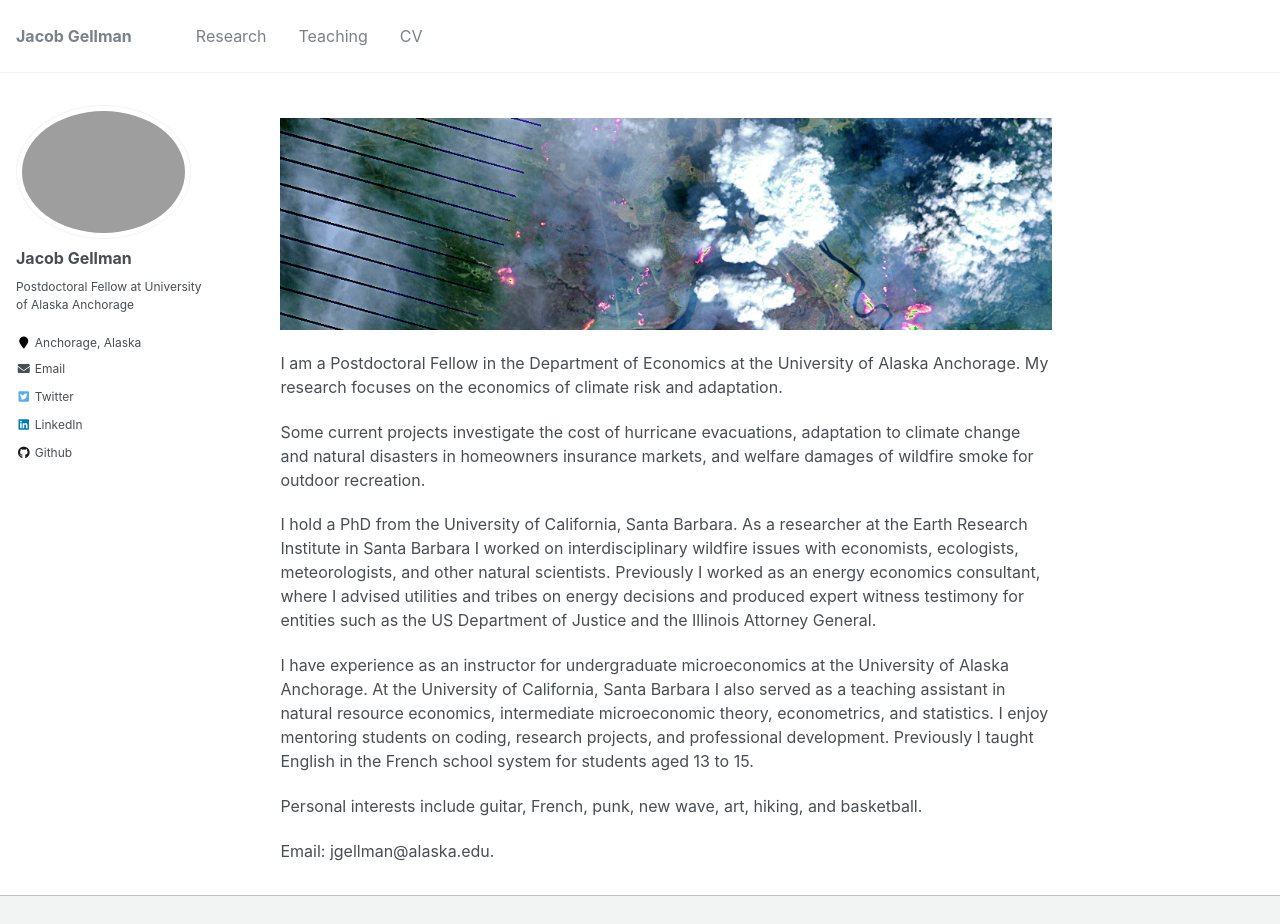
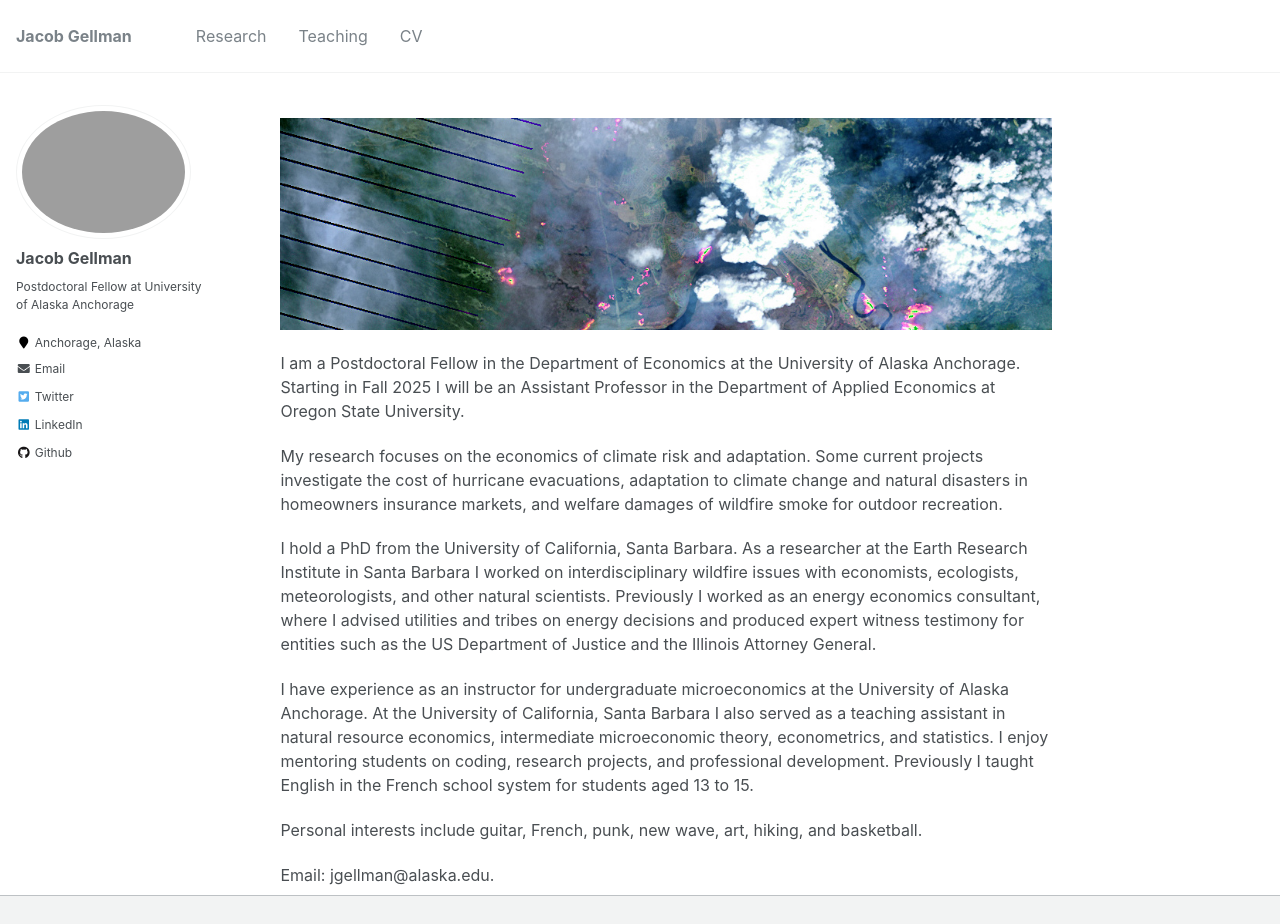
Before and after one commit to jacobgellman/jacobgellman.github.io, a Jekyll site: the page built from _pages/about.md, in a window 1280 px wide and 1076 px high, cut to the strip 0-924 px from the top of the window. Built offline with Jekyll 4.4.1, drawn with Linux system fonts in a browser that asks for light colours.

Commit message:
About and CV

```diff
--- a/_pages/about.md
+++ b/_pages/about.md
@@ -9,9 +9,9 @@ redirect_from:
 
 ![](images/ft_mcmurray_wiki.png)
 
-I am a Postdoctoral Fellow in the Department of Economics at the University of Alaska Anchorage. My research focuses on the economics of climate risk and adaptation.
+I am a Postdoctoral Fellow in the Department of Economics at the University of Alaska Anchorage. Starting in Fall 2025 I will be an Assistant Professor in the Department of Applied Economics at Oregon State University.
 
-Some current projects investigate the cost of hurricane evacuations, adaptation to climate change and natural disasters in homeowners insurance markets, and welfare damages of wildfire smoke for outdoor recreation.
+My research focuses on the economics of climate risk and adaptation. Some current projects investigate the cost of hurricane evacuations, adaptation to climate change and natural disasters in homeowners insurance markets, and welfare damages of wildfire smoke for outdoor recreation.
 
 I hold a PhD from the University of California, Santa Barbara. As a researcher at the Earth Research Institute in Santa Barbara I worked on interdisciplinary wildfire issues with economists, ecologists, meteorologists, and other natural scientists. Previously I worked as an energy economics consultant, where I advised utilities and tribes on energy decisions and produced expert witness testimony for entities such as the US Department of Justice and the Illinois Attorney General.
 
```
Also changed, not shown: 1 other file.
